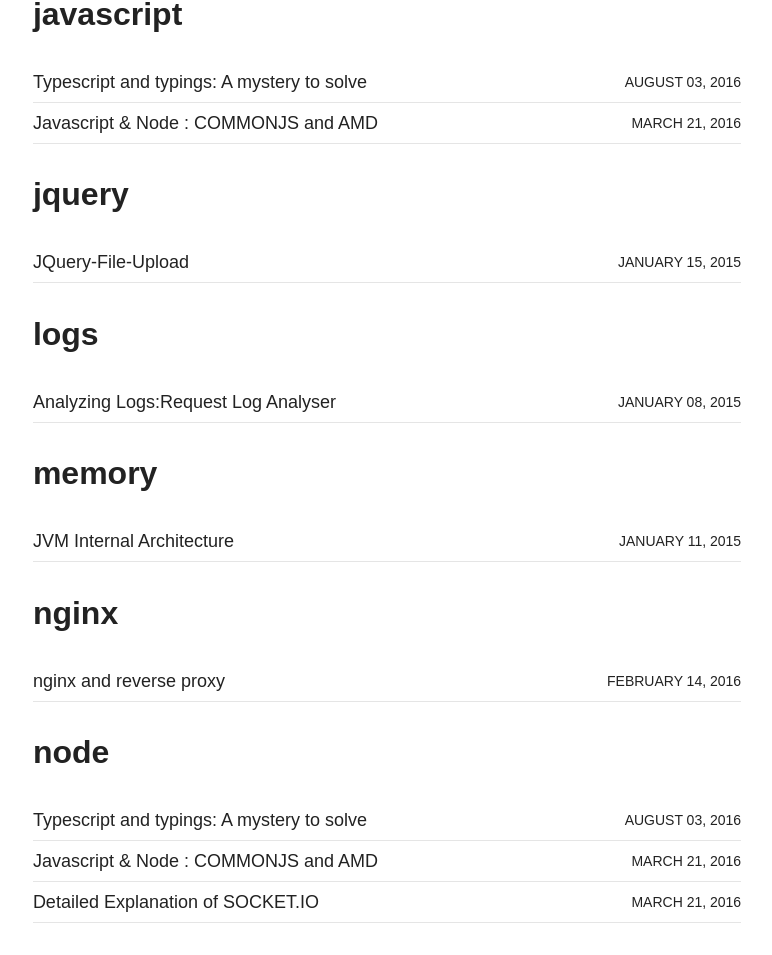
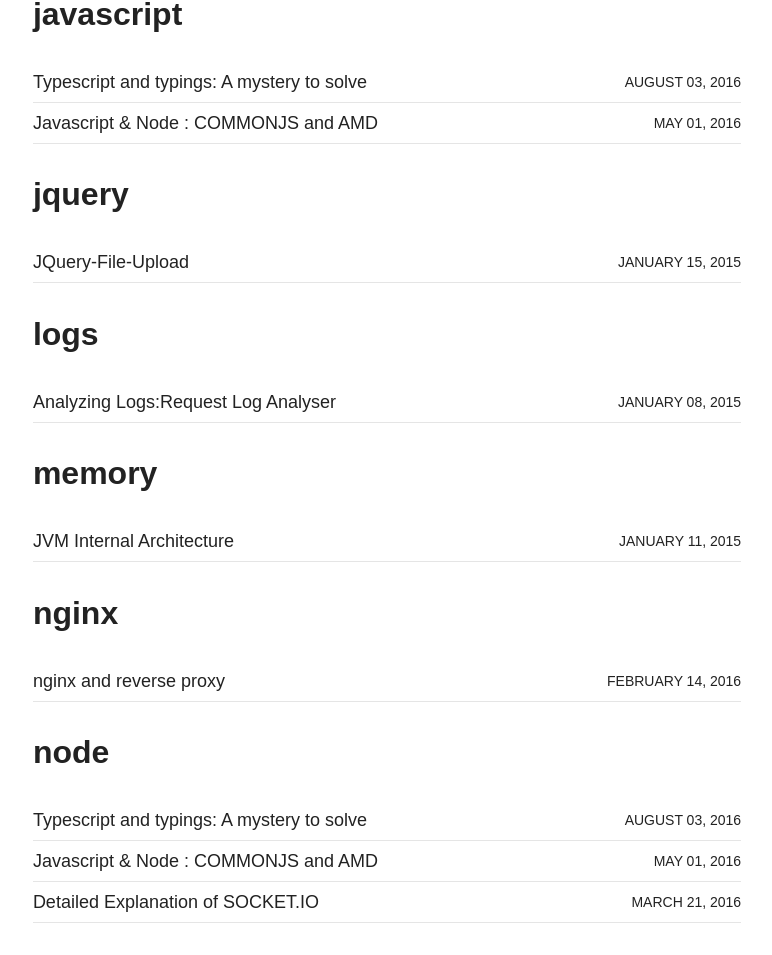
Before and after one commit to shobhit-garg/shobhit-garg.github.io, a Jekyll site: the page built from tags/index.md, in a window 1280 px wide and 1400 px high, scrolled down 2396 px. Shown: the part 145-1100 px from the top of the window, without its empty margins (253-1025 px from the left). Built offline with Jekyll 4.4.1, drawn with Linux system fonts in a browser that asks for light colours; nearby versions of some CDN libraries; some of the changed text lies outside the part shown.

Commit message:
making the sate correct

```diff
--- a/_posts/blog/2016-05-01-commonjs-and-amd.markdown
+++ b/_posts/blog/2016-05-01-commonjs-and-amd.markdown
@@ -1,7 +1,7 @@
 ---
 layout: post
 title:  "Javascript & Node : COMMONJS and AMD"
-date:   2016-03-21
+date:   2016-05-01
 categories: blog
 tags: [web,node,server,javascript]
 author: shobhit_garg
```
